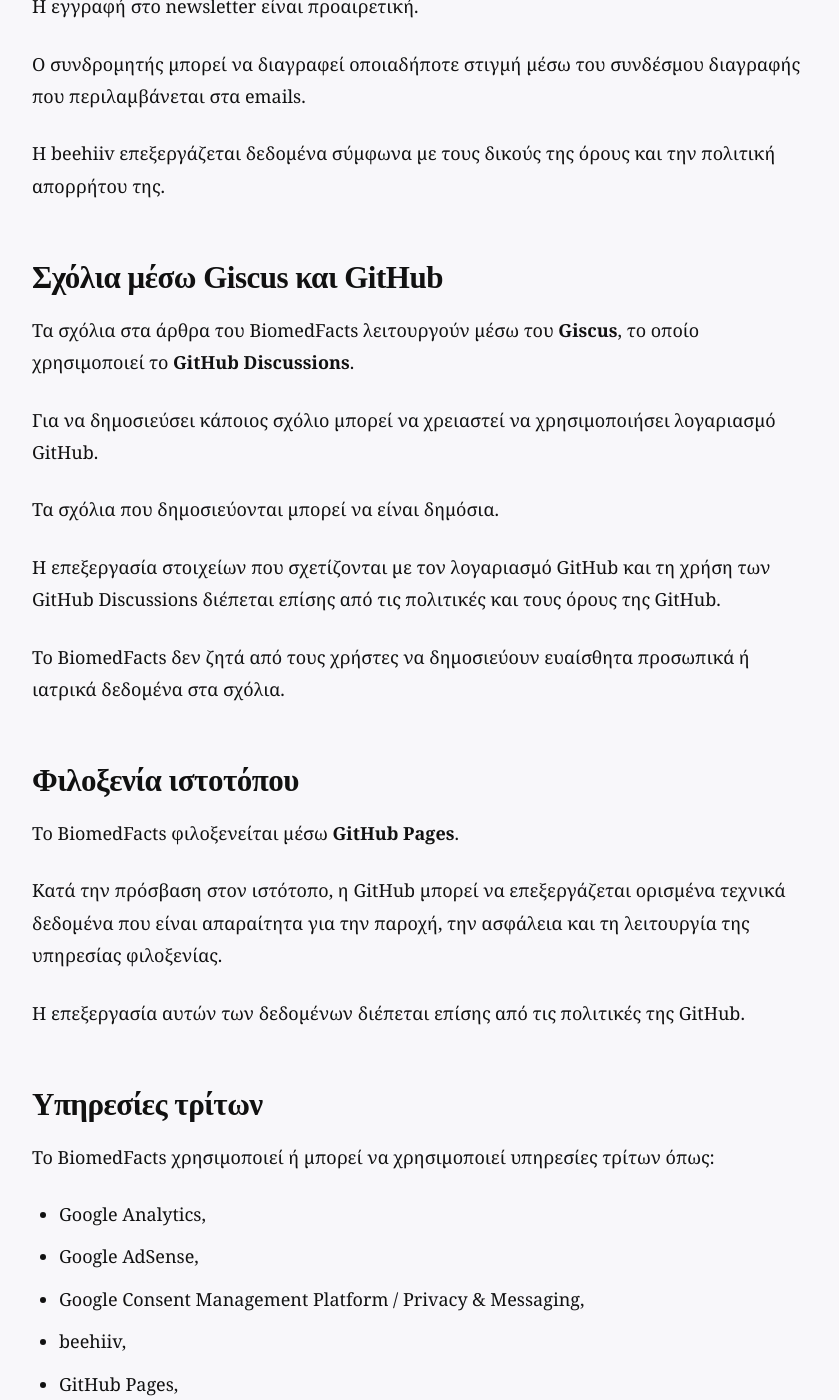
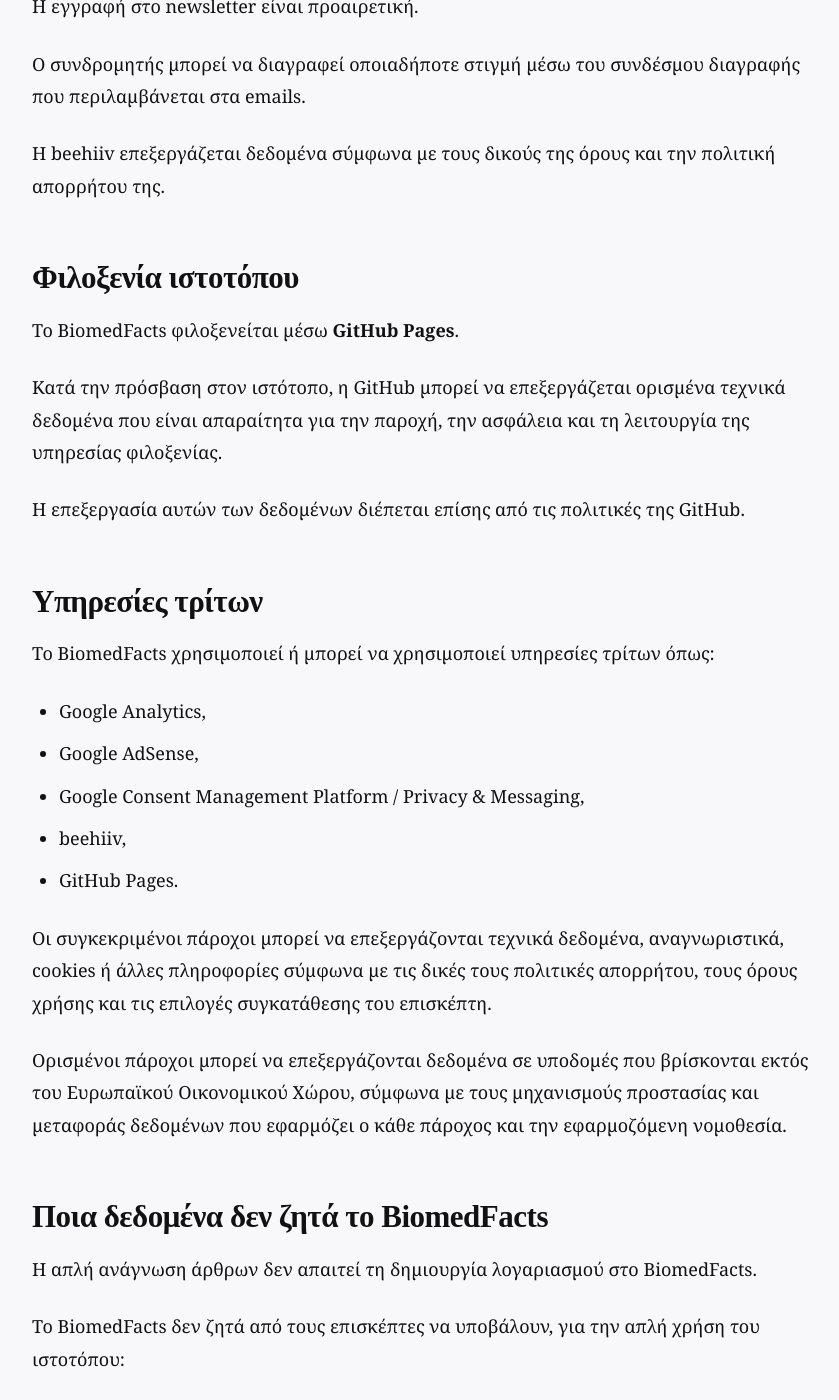
Before and after one commit to BiomedFacts/BiomedFacts, a Jekyll site: the page built from privacy-policy.md, in a window 1280 px wide and 1400 px high, scrolled down 6782 px. Shown: the whole window, without its empty margins (218-1057 px from the left). Built offline with Jekyll 4.4.1, drawn with Linux system fonts in a browser that asks for light colours; some of the changed text lies outside the part shown.

Commit message:
Update privacy-policy.md

```diff
--- a/privacy-policy.md
+++ b/privacy-policy.md
@@ -5,11 +5,11 @@
 translation_url: /en/privacy-policy/
 permalink: /privacy-policy/
 seo_title: Πολιτική Απορρήτου | BiomedFacts
-seo_description: Πληροφορίες για τον τρόπο με τον οποίο το BiomedFacts χρησιμοποιεί Google Analytics, cookies, Google AdSense, newsletter, σχόλια και υπηρεσίες τρίτων.
+seo_description: Πληροφορίες για τον τρόπο με τον οποίο το BiomedFacts χρησιμοποιεί Google Analytics, cookies, Google AdSense, newsletter και υπηρεσίες τρίτων.
 intro: Η παρούσα Πολιτική Απορρήτου εξηγεί ποια δεδομένα μπορεί να συλλέγονται κατά τη χρήση του BiomedFacts, για ποιον σκοπό χρησιμοποιούνται και ποιες επιλογές έχει ο επισκέπτης.
 ---
 
-**Τελευταία ενημέρωση: 29 Οκτωβρίου 2026**
+**Τελευταία ενημέρωση: 31 Οκτωβρίου 2026**
 
 Το **BiomedFacts** είναι μια ανεξάρτητη πλατφόρμα επικοινωνίας της επιστήμης και ενημέρωσης για θέματα υγείας.
 
@@ -150,18 +150,6 @@
 
 Η beehiiv επεξεργάζεται δεδομένα σύμφωνα με τους δικούς της όρους και την πολιτική απορρήτου της.
 
-## Σχόλια μέσω Giscus και GitHub
-
-Τα σχόλια στα άρθρα του BiomedFacts λειτουργούν μέσω του **Giscus**, το οποίο χρησιμοποιεί το **GitHub Discussions**.
-
-Για να δημοσιεύσει κάποιος σχόλιο μπορεί να χρειαστεί να χρησιμοποιήσει λογαριασμό GitHub.
-
-Τα σχόλια που δημοσιεύονται μπορεί να είναι δημόσια.
-
-Η επεξεργασία στοιχείων που σχετίζονται με τον λογαριασμό GitHub και τη χρήση των GitHub Discussions διέπεται επίσης από τις πολιτικές και τους όρους της GitHub.
-
-Το BiomedFacts δεν ζητά από τους χρήστες να δημοσιεύουν ευαίσθητα προσωπικά ή ιατρικά δεδομένα στα σχόλια.
-
 ## Φιλοξενία ιστοτόπου
 
 Το BiomedFacts φιλοξενείται μέσω **GitHub Pages**.
@@ -178,9 +166,7 @@
 - Google AdSense,
 - Google Consent Management Platform / Privacy & Messaging,
 - beehiiv,
-- GitHub Pages,
-- GitHub Discussions,
-- Giscus.
+- GitHub Pages.
 
 Οι συγκεκριμένοι πάροχοι μπορεί να επεξεργάζονται τεχνικά δεδομένα, αναγνωριστικά, cookies ή άλλες πληροφορίες σύμφωνα με τις δικές τους πολιτικές απορρήτου, τους όρους χρήσης και τις επιλογές συγκατάθεσης του επισκέπτη.
 
@@ -199,8 +185,6 @@
 - οικονομικά στοιχεία,
 - κωδικούς πρόσβασης.
 
-Οι επισκέπτες δεν πρέπει να αποστέλλουν ευαίσθητα προσωπικά ή ιατρικά δεδομένα μέσω σχολίων ή άλλων δημόσιων λειτουργιών του ιστοτόπου.
-
 ## Σκοποί επεξεργασίας
 
 Τα δεδομένα που μπορεί να προκύπτουν από τη χρήση του ιστοτόπου μπορεί να χρησιμοποιούνται για συγκεκριμένους σκοπούς, όπως:
@@ -233,8 +216,6 @@
 Τα δεδομένα και τα αναγνωριστικά που σχετίζονται με το Google AdSense και τις διαφημιστικές υπηρεσίες διατηρούνται και υποβάλλονται σε επεξεργασία σύμφωνα με τις πολιτικές, τις ρυθμίσεις και τις περιόδους διατήρησης της Google και των σχετικών παρόχων.
 
 Τα στοιχεία newsletter μπορούν να διατηρούνται όσο ο χρήστης παραμένει συνδρομητής και σύμφωνα με τις απαιτήσεις λειτουργίας της υπηρεσίας beehiiv.
-
-Τα σχόλια μέσω GitHub Discussions παραμένουν σύμφωνα με τις λειτουργίες και τις πολιτικές του GitHub, εκτός εάν διαγραφούν ή τροποποιηθούν σύμφωνα με τις δυνατότητες της υπηρεσίας.
 
 ## Δικαιώματα χρηστών
 
```
Also changed, not shown: other parts of privacy-policy.md (+0 -1 lines).
